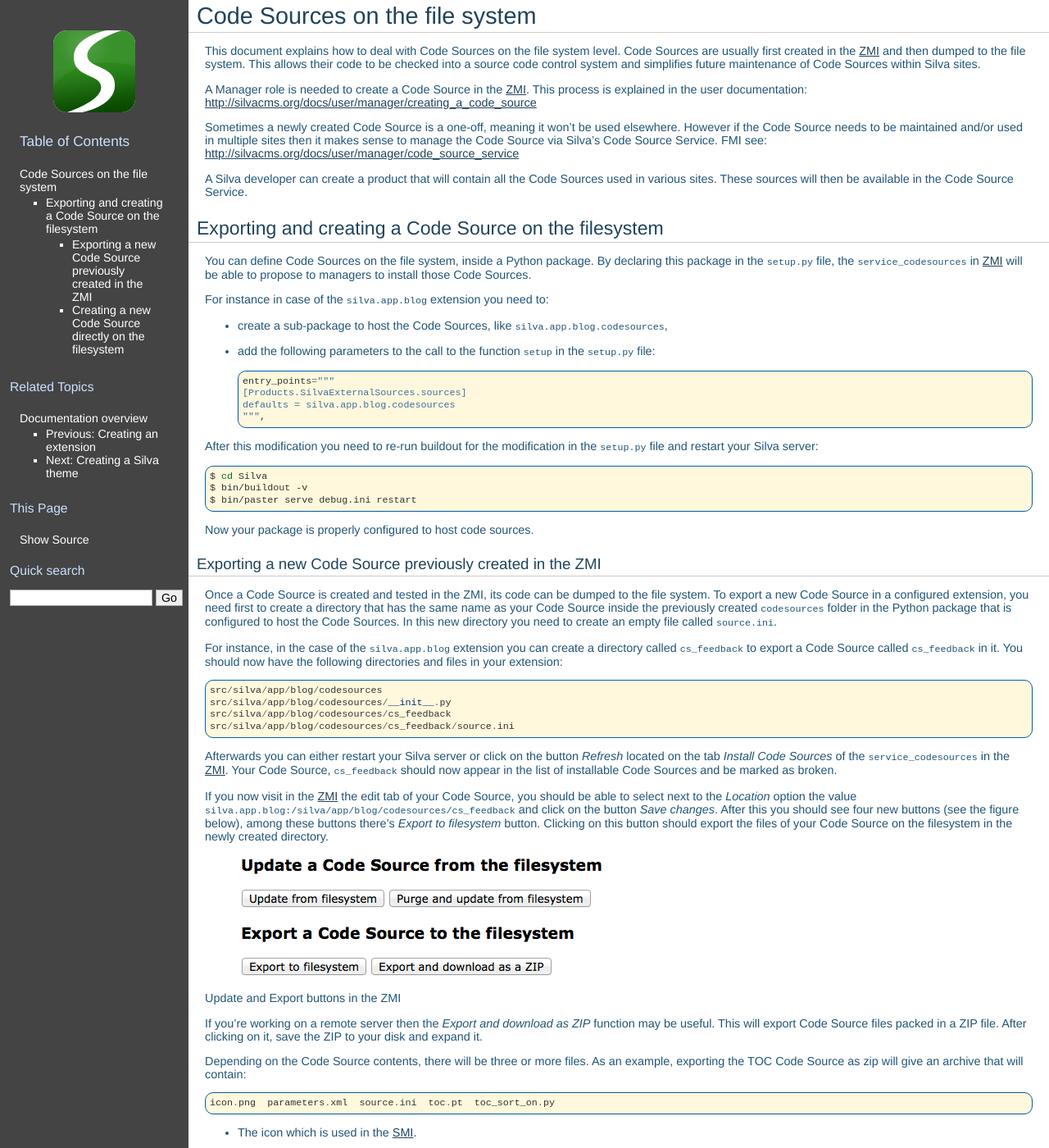
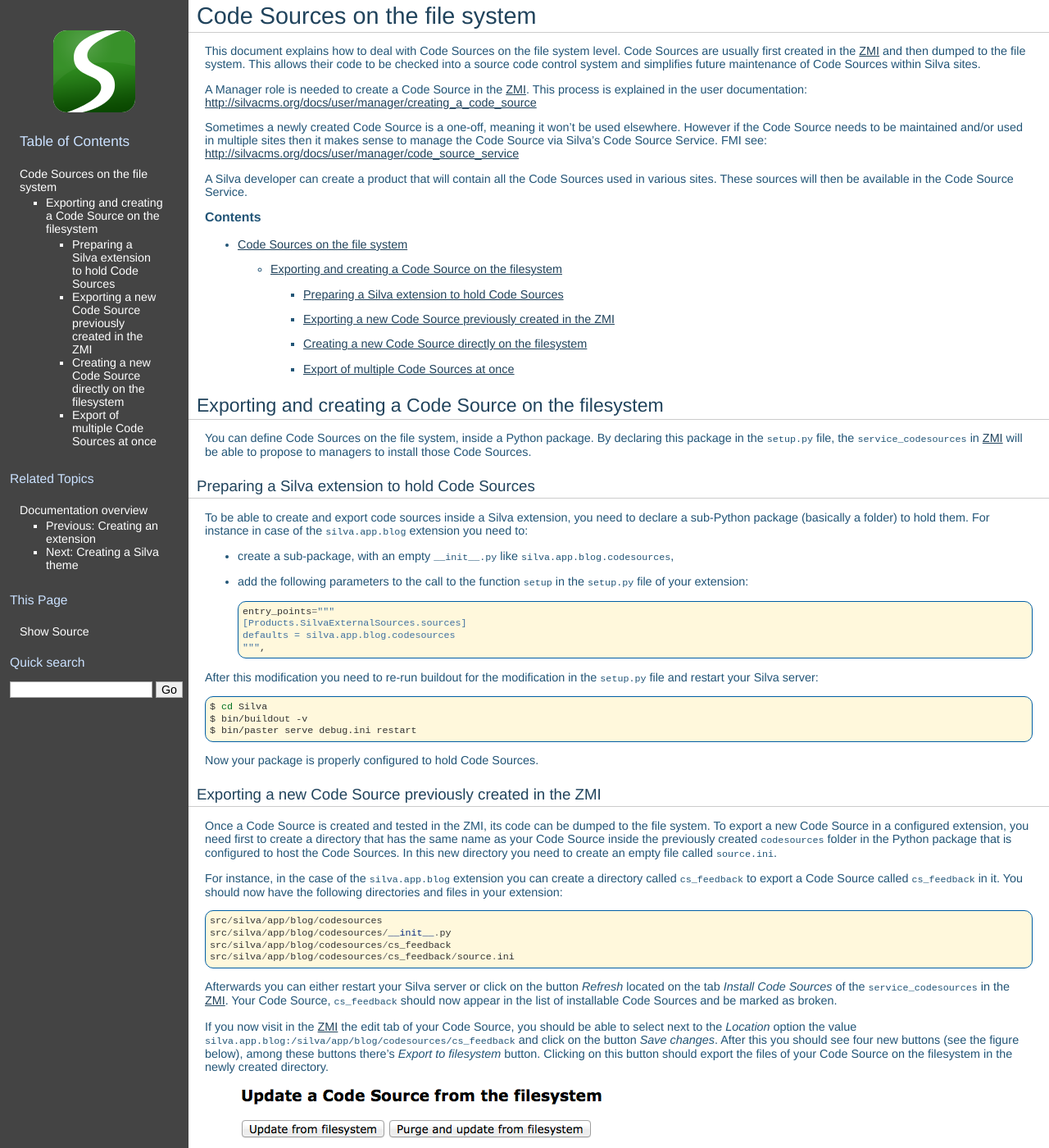
Before and after one commit to silvacms/documentation, a Sphinx documentation site: the page built from source/code_source/index.rst, in a window 1280 px wide and 1400 px high. Shown: the whole window at 82% size. Built offline with Sphinx 7.4.7, drawn with Linux system fonts in a browser that asks for light colours; pages that are not in the unit, such as notebooks, are missing from menus; comment, search, counter and statistics services are not loaded; some of the changed text lies outside the part shown.

Commit message:
Add a part on multiple export.

```diff
--- a/source/code_source/index.rst
+++ b/source/code_source/index.rst
@@ -21,6 +21,9 @@
 Sources used in various sites. These sources will then be available in
 the Code Source Service.
 
+.. contents::
+
+
 Exporting and creating a Code Source on the filesystem
 ------------------------------------------------------
 
@@ -29,13 +32,21 @@
 ``service_codesources`` in :term:`ZMI` will be able to propose to
 managers to install those Code Sources.
 
-For instance in case of the ``silva.app.blog`` extension you need to:
+.. _preparing-a-silva-extension-to-hold-code-sources:
 
-- create a sub-package to host the Code Sources, like
+Preparing a Silva extension to hold Code Sources
+~~~~~~~~~~~~~~~~~~~~~~~~~~~~~~~~~~~~~~~~~~~~~~~~
+
+To be able to create and export code sources inside a Silva extension,
+you need to declare a sub-Python package (basically a folder) to hold
+them. For instance in case of the ``silva.app.blog`` extension you
+need to:
+
+- create a sub-package, with an empty ``__init__.py`` like
   ``silva.app.blog.codesources``,
 
 - add the following parameters to the call to the function ``setup``
-  in the ``setup.py`` file:
+  in the ``setup.py`` file of your extension:
 
   .. code-block:: python
 
@@ -54,19 +65,19 @@
    $ bin/buildout -v
    $ bin/paster serve debug.ini restart
 
-Now your package is properly configured to host code sources.
+Now your package is properly configured to hold Code Sources.
+
 
 Exporting a new Code Source previously created in the ZMI
 ~~~~~~~~~~~~~~~~~~~~~~~~~~~~~~~~~~~~~~~~~~~~~~~~~~~~~~~~~
 
-Once a Code Source is created and tested in the ZMI,
-its code can be dumped to the file system.
-To export a new Code Source in a configured extension, you need first
-to create a directory that has the same name as your Code Source
-inside the previously created ``codesources`` folder in the Python package
-that is configured to host the Code Sources.
-In this new directory you need to create an empty file called
-``source.ini``.
+Once a Code Source is created and tested in the ZMI, its code can be
+dumped to the file system.  To export a new Code Source in a
+configured extension, you need first to create a directory that has
+the same name as your Code Source inside the previously created
+``codesources`` folder in the Python package that is configured to
+host the Code Sources.  In this new directory you need to create an
+empty file called ``source.ini``.
 
 For instance, in the case of the ``silva.app.blog`` extension you can
 create a directory called ``cs_feedback`` to export a Code Source
@@ -84,26 +95,27 @@
 ``cs_feedback`` should now appear in the list of installable Code
 Sources and be marked as broken.
 
-If you now visit in the :term:`ZMI` the edit tab of your Code Source, you
-should be able to select next to the *Location* option the value
+If you now visit in the :term:`ZMI` the edit tab of your Code Source,
+you should be able to select next to the *Location* option the value
 ``silva.app.blog:/silva/app/blog/codesources/cs_feedback`` and click
-on the button *Save changes*. After this you should see four new buttons
-(see the figure below), among these buttons there's *Export to filesystem* button.
-Clicking on this button should export the files of your Code Source on the filesystem
-in the newly created directory.
+on the button *Save changes*. After this you should see four new
+buttons (see the figure below), among these buttons there's *Export to
+filesystem* button.  Clicking on this button should export the files
+of your Code Source on the filesystem in the newly created directory.
 
 .. figure:: update_export_cs.png
         :alt: Update and Export buttons in the ZMI
         :align: left
 Update and Export buttons in the ZMI
 
-If you're working on a remote server then the *Export and download as ZIP*
-function may be useful. This will export Code Source files packed in a ZIP file.
-After clicking on it, save the ZIP to your disk and expand it.
+If you're working on a remote server then the *Export and download as
+ZIP* function may be useful. This will export Code Source files packed
+in a ZIP file.  After clicking on it, save the ZIP to your disk and
+expand it.
 
 Depending on the Code Source contents, there will be three or more
-files. As an example, exporting the TOC Code Source as zip will give an archive
-that will contain::
+files. As an example, exporting the TOC Code Source as zip will give
+an archive that will contain::
 
   icon.png  parameters.xml  source.ini  toc.pt  toc_sort_on.py
 
@@ -129,10 +141,10 @@
 Creating a new Code Source directly on the filesystem
 ~~~~~~~~~~~~~~~~~~~~~~~~~~~~~~~~~~~~~~~~~~~~~~~~~~~~~
 
-To create a Code Source on the file system you need a few files.
-The most important one is ``source.ini``. This file follows a
-windows like INI file format to define the properties and settings of
-the Code Source.
+To create a Code Source on the file system you need a few files.  The
+most important one is ``source.ini``. This file follows a windows like
+INI file format to define the properties and settings of the Code
+Source.
 
 .. code-block:: buildout
    :linenos:
@@ -192,3 +204,21 @@
   src/silva/app/blog/codesources/cs_feedback/icon.png
   src/silva/app/blog/codesources/cs_feedback/parameters.xml
   src/silva/app/blog/codesources/cs_feedback/render_feedback.pt
+
+
+Export of multiple Code Sources at once
+~~~~~~~~~~~~~~~~~~~~~~~~~~~~~~~~~~~~~~~
+
+It is possible to export multiple code sources located inside the same
+folder, directly below it or located in sub-folders at once.
+
+For this you need first to
+:ref:`preparing-a-silva-extension-to-hold-code-sources`. After, you
+can in :term:`ZMI` access the form ``/manage_export_codesources`` on
+the folder URL that contains the Code sources you want to export. You
+need to fill the name of your extension in the *Extension name* field,
+check *Recursive export?* if you want to export Code Sources located
+in sub-folder and click on the *Export* button. Found Code Sources
+will be created inside the extension. If a Code Sources with the same
+identifier already exists inside the extension, it will be updated
+only if the Code Source location matches the extension one.
```
